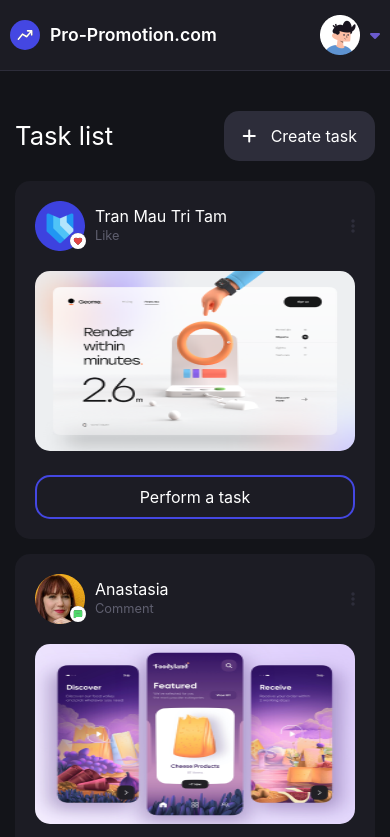
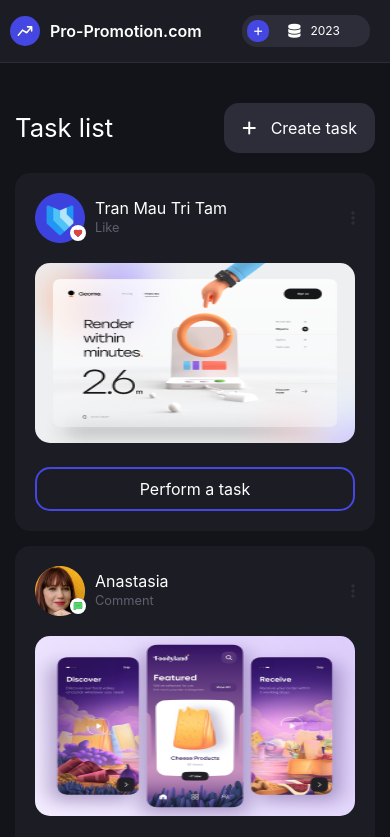
Before and after one commit to ziarparvaiz/Web-Service, a plain HTML site: page index.html in a window 390 px wide. Shown: the top 837 px of the page. Drawn offline with Linux system fonts and the light colour scheme.

Commit message:
Update header component responsive

```diff
--- a/src/scss/layout/header.scss
+++ b/src/scss/layout/header.scss
@@ -25,6 +25,9 @@ header {
         font-size: 1.1rem;
         font-weight: 600;
         color: $light;
+        @media (max-width: 576px) {
+          font-size: 1rem;
+        }
       }
     }
 
@@ -64,10 +67,6 @@ header {
       @include centerFlex;
 
       .user-point {
-        @media only screen and (max-width: 447px) {
-          display: none;
-        }
-
         @include centerFlex;
         padding: 5px 30px 5px 5px;
         background-color: $grey;
@@ -83,6 +82,11 @@ header {
           background-color: #4447e2;
           margin-right: 19px;
           color: white;
+          @media (max-width: 576px) {
+            width: 22px;
+            height: 22px;
+            font-size: 10px;
+          }
         }
 
         .point {
@@ -91,12 +95,18 @@ header {
           i {
             font-size: 1rem;
             margin-right: 10px;
+            @media (max-width: 576px) {
+              font-size: 0.875rem;
+            }
           }
 
           .p {
             font-size: 1rem;
             color: $light;
             font-weight: 400;
+            @media (max-width: 576px) {
+              font-size: 0.75rem;
+            }
           }
         }
       }
@@ -104,6 +114,9 @@ header {
       .user-dropdown {
         position: relative;
         display: inline-block;
+        @media (max-width: 576px) {
+          display: none;
+        }
 
         button {
           background-color: transparent;
```
Also changed, not shown: src/css/style.css, 1 other file.
